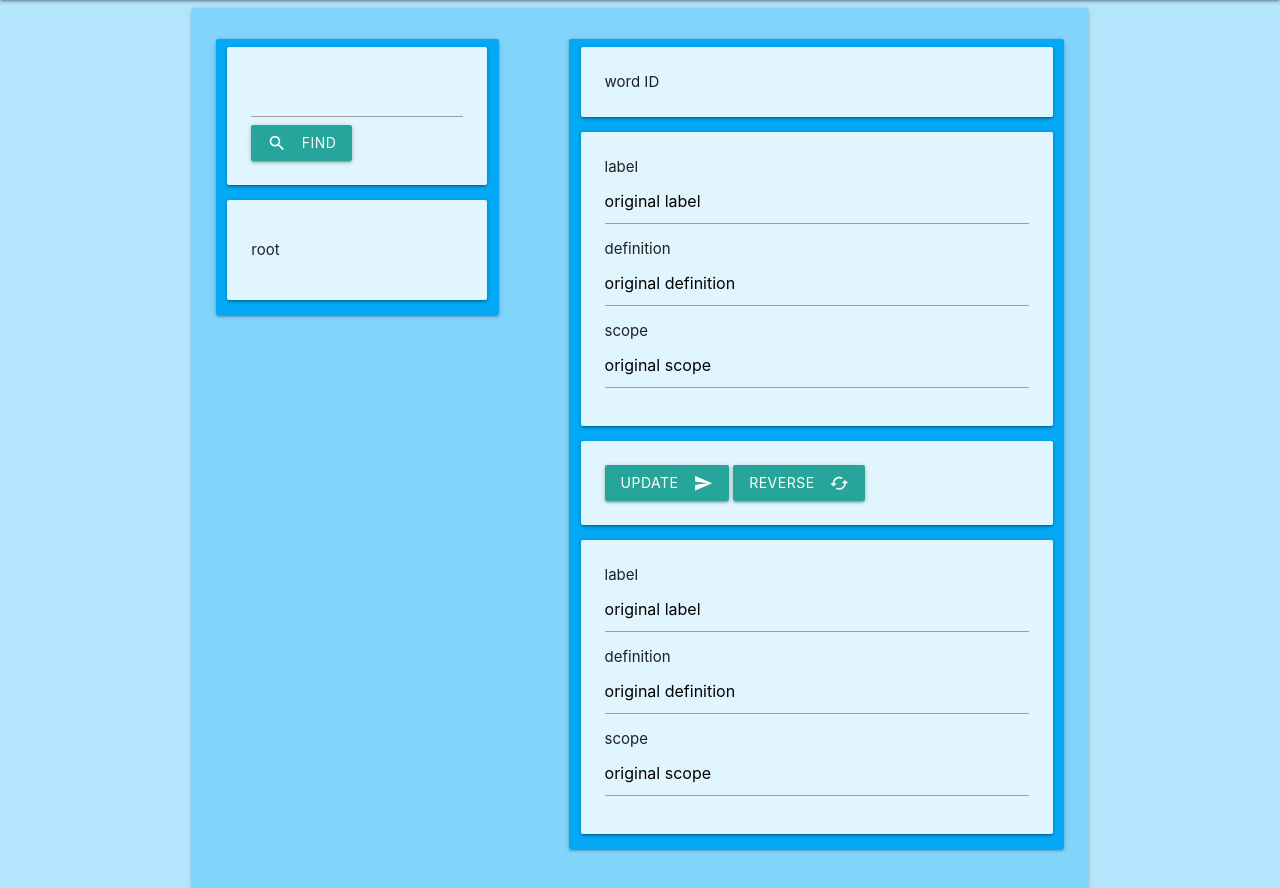
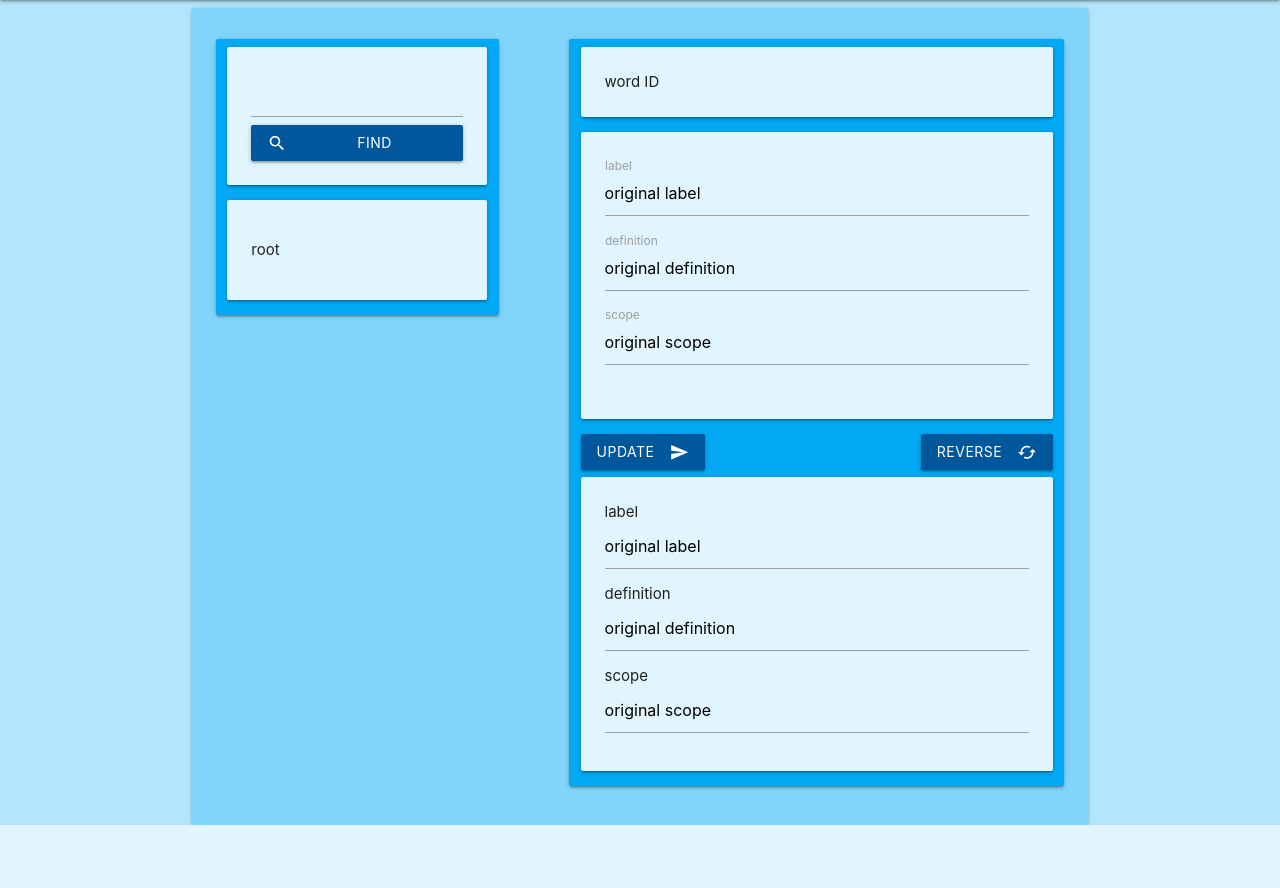
Before and after one commit to EbrithilNogare/thesaurus, a PHP site: page / in a window 1280 px wide. Shown: the part 64-952 px from the top of the page. After the commit the page ends 889 px from the top, so only its background shows below. Run offline with PHP 8.4, Linux system fonts and the light colour scheme.

Commit message:
GUI improvement

```diff
--- a/index.php
+++ b/index.php
@@ -5,13 +5,13 @@
 	<link rel="icon" href="images/favicon.ico">
 	<title>Thesaurus UK</title>
 
+	<link rel="stylesheet" href="styles/materialize.css">
+	<script src="scripts/materialize.js"></script>
+	<link href="https://fonts.googleapis.com/icon?family=Material+Icons" rel="stylesheet">
+
 	<script src="scripts/main.js"></script>
 
 	<link rel="stylesheet" href="styles/main.css">
-
-	<link rel="stylesheet" href="styles/materialize.css">
-	<script src="scripts/materialize.js"></script>
-	<link href="https://fonts.googleapis.com/icon?family=Material+Icons" rel="stylesheet">
 </head>
 
 <body class="light-blue lighten-4">
--- a/styles/main.css
+++ b/styles/main.css
@@ -3,3 +3,8 @@ html, body{
 	min-height: 100%;
 	margin: 0;
 }
+
+textarea:focus,
+input[type=text]:focus{
+	border-bottom: 2px solid #01579b !important;
+}
--- a/templates/navigation.php
+++ b/templates/navigation.php
@@ -1,8 +1,10 @@
-<div class="col s4 card-panel light-blue" style="height:100%">
+<div class="col s4 card-panel light-blue">
 	<div class="card-panel light-blue lighten-5">
-		<input type="text" />
-		<button class="btn"><i
-				class="material-icons left">search</i>find</button>
+		<input type="text"/>
+		<button class="btn light-blue darken-4 waves-effect waves-light" style="width:100%">
+			<i class="material-icons left">search</i>
+			find
+		</button>
 	</div>
 	<div class="card-panel light-blue lighten-5">
 		<ul>
--- a/templates/translator.php
+++ b/templates/translator.php
@@ -2,46 +2,50 @@
 	<div class="card-panel light-blue lighten-5">
 		<div>word ID</div>
 	</div>
+
 	<div class="card-panel light-blue lighten-5">
+		<div class="input-field">
+			<textarea id="textarea1" class="materialize-textarea">original label</textarea>
+			<label for="textarea1">label</label>
+		</div>
 
+		<div class="input-field">
+			<textarea id="textarea1" class="materialize-textarea">original definition</textarea>
+			<label for="textarea1">definition</label>
+		</div>
+
+		<div class="input-field">
+			<textarea id="textarea1" class="materialize-textarea">original scope</textarea>
+			<label for="textarea1">scope</label>
+        </div>
+	</div>
+
+	<div>
+		<button class="btn light-blue darken-4 waves-effect waves-light">
+			<i class="material-icons right">send</i>
+			update
+		</button>
+		<button class="btn right light-blue darken-4 waves-effect waves-light">
+			<i class="material-icons right">cached</i>
+			reverse
+		</button>
+	</div>
+
+	<div class="card-panel light-blue lighten-5">
 		<div>
 			<div>label</div>
 			<textarea class="materialize-textarea">original label</textarea>
 		</div>
+
 		<div>
 			<div>definition</div>
 			<textarea
 				class="materialize-textarea">original definition</textarea>
 		</div>
+
 		<div>
 			<div>scope</div>
 			<textarea class="materialize-textarea">original scope</textarea>
 		</div>
-
-
-	</div>
-	<div class="card-panel light-blue lighten-5">
-		<button class="btn"><i class="material-icons right">send</i>
-			update</button>
-		<button class="btn"><i class="material-icons right">cached</i>
-			reverse</button>
-	</div>
-	<div class="card-panel light-blue lighten-5">
-
-		<div>
-			<div>label</div>
-			<textarea class="materialize-textarea">original label</textarea>
-		</div>
-		<div>
-			<div>definition</div>
-			<textarea
-				class="materialize-textarea">original definition</textarea>
-		</div>
-		<div>
-			<div>scope</div>
-			<textarea class="materialize-textarea">original scope</textarea>
-		</div>
-
-
 	</div>
 </div>
```
